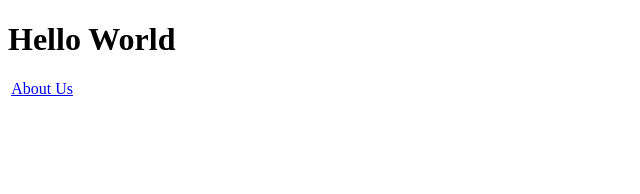
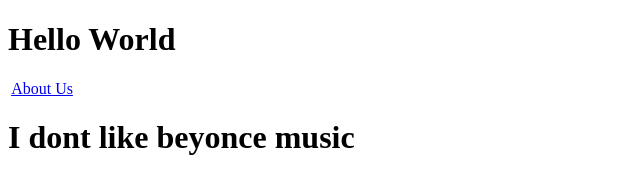
Before and after one commit to tamimtrb/Example, a plain HTML site: page Pages/index.html in a window 1280 px wide. Shown: the whole page, without its empty margins (0-640 px from the left). Drawn offline with Linux system fonts and the light colour scheme.

Commit message:
updated music

```diff
--- a/Pages/index.html
+++ b/Pages/index.html
@@ -13,5 +13,6 @@
     <img src="" alt="">
     <!-- Example of how to link pages -->
     <a href="./about.html">About Us</a>
+    <H1>I dont like beyonce music</H1>
 </body>
 </html>
```
